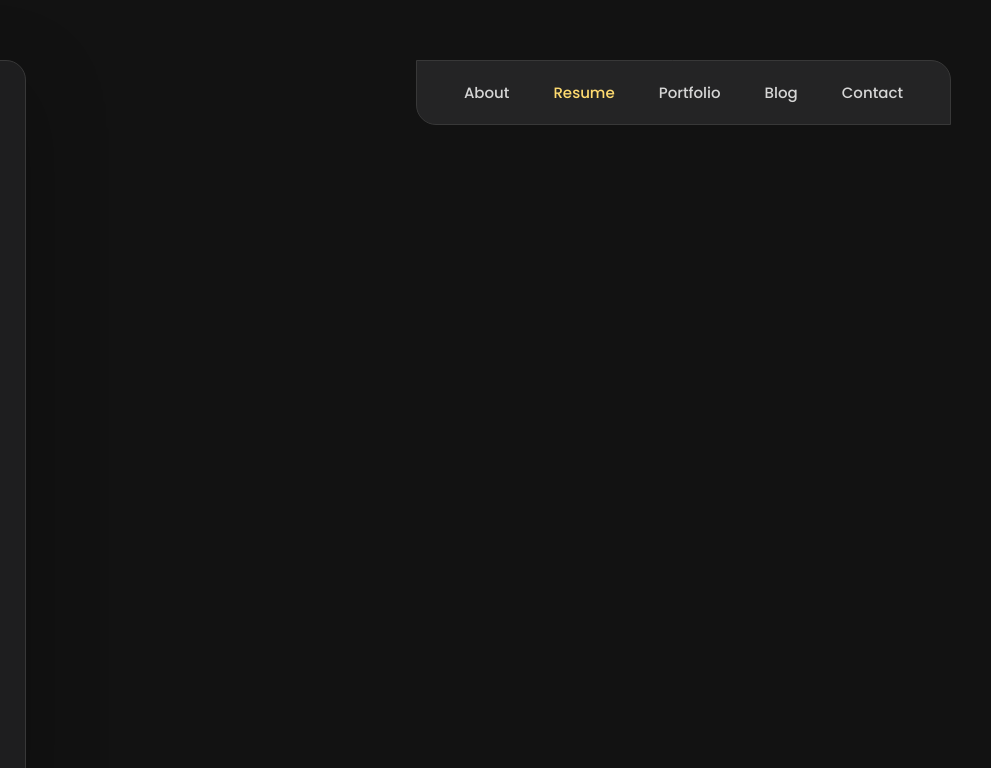
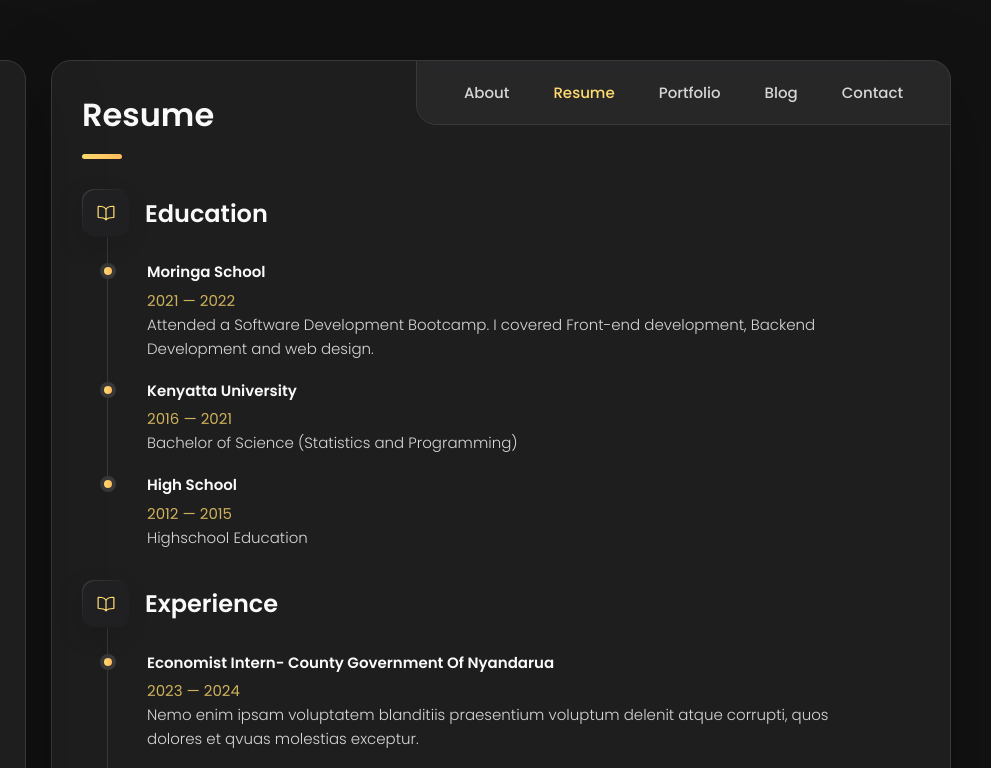
Before and after one commit to verowangari/personal-portfolio-codesoft, a plain HTML site: page index.html in a window 1280 px wide. Both pictures are taken after a click on the button "Resume". Shown: the top 768 px of the page, 289-1280 px from the left. Drawn offline with nearby package versions, Linux system fonts and the light colour scheme.

Commit message:
add education section

```diff
--- a/index.html
+++ b/index.html
@@ -453,7 +453,7 @@
         <!--
           - clients
         -->
-<!--
+
         <section class="clients">
 
           <h3 class="h3 clients-title">Clients</h3>
@@ -500,7 +500,7 @@
 
         </section>
 
-      </article> -->
+      </article>
 
 
 
@@ -544,25 +544,22 @@
 
               <h4 class="h4 timeline-item-title">Kenyatta University</h4>
 
-              <span>2006 — 2007</span>
+              <span>2016 — 2021</span>
 
               <p class="timeline-text">
-                Ratione voluptatem sequi nesciunt, facere quisquams facere menda ossimus, omnis voluptas assumenda est
-                omnis..
+                Bachelor of Science (Statistics and Programming)
               </p>
 
             </li>
 
             <li class="timeline-item">
 
-              <h4 class="h4 timeline-item-title">High school of art and design</h4>
+              <h4 class="h4 timeline-item-title">High school</h4>
 
-              <span>2002 — 2004</span>
+              <span>2012 — 2015</span>
 
               <p class="timeline-text">
-                Duis aute irure dolor in reprehenderit in voluptate, quila voluptas mag odit aut fugit, sed consequuntur
-                magni dolores
-                eos.
+                Highschool Education
               </p>
 
             </li>
@@ -585,9 +582,9 @@
 
             <li class="timeline-item">
 
-              <h4 class="h4 timeline-item-title">Creative director</h4>
+              <h4 class="h4 timeline-item-title">Economist Intern- County Government of Nyandarua</h4>
 
-              <span>2015 — Present</span>
+              <span>2023 — 2024</span>
 
               <p class="timeline-text">
                 Nemo enim ipsam voluptatem blanditiis praesentium voluptum delenit atque corrupti, quos dolores et qvuas
```
